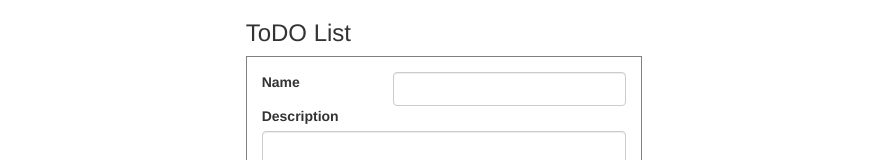
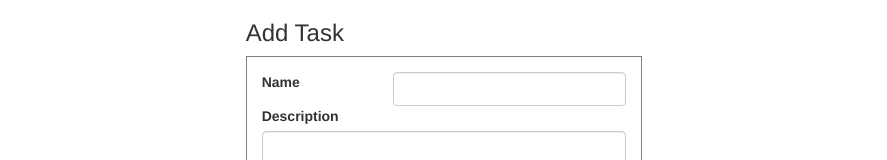
Before and after one commit to RajAkhani/to-do-list, an Angular app: page / in a window 1280 px wide. Shown: the top 160 px of the page, without its empty margins (196-1083 px from the left). Built offline with nearby package versions, Linux system fonts and the light colour scheme.

Commit message:
add and delete

```diff
--- a/src/app/add-items/add-items.component.html
+++ b/src/app/add-items/add-items.component.html
@@ -1,7 +1,7 @@
 <div class="row">
   <div class="col-md-4"></div>
   <div class="col-md-4">
-    <h3>ToDO List</h3>
+    <h3>Add Task</h3>
     <div class="outer-div">
       <form #form="ngForm">
         <div class="row">
```
